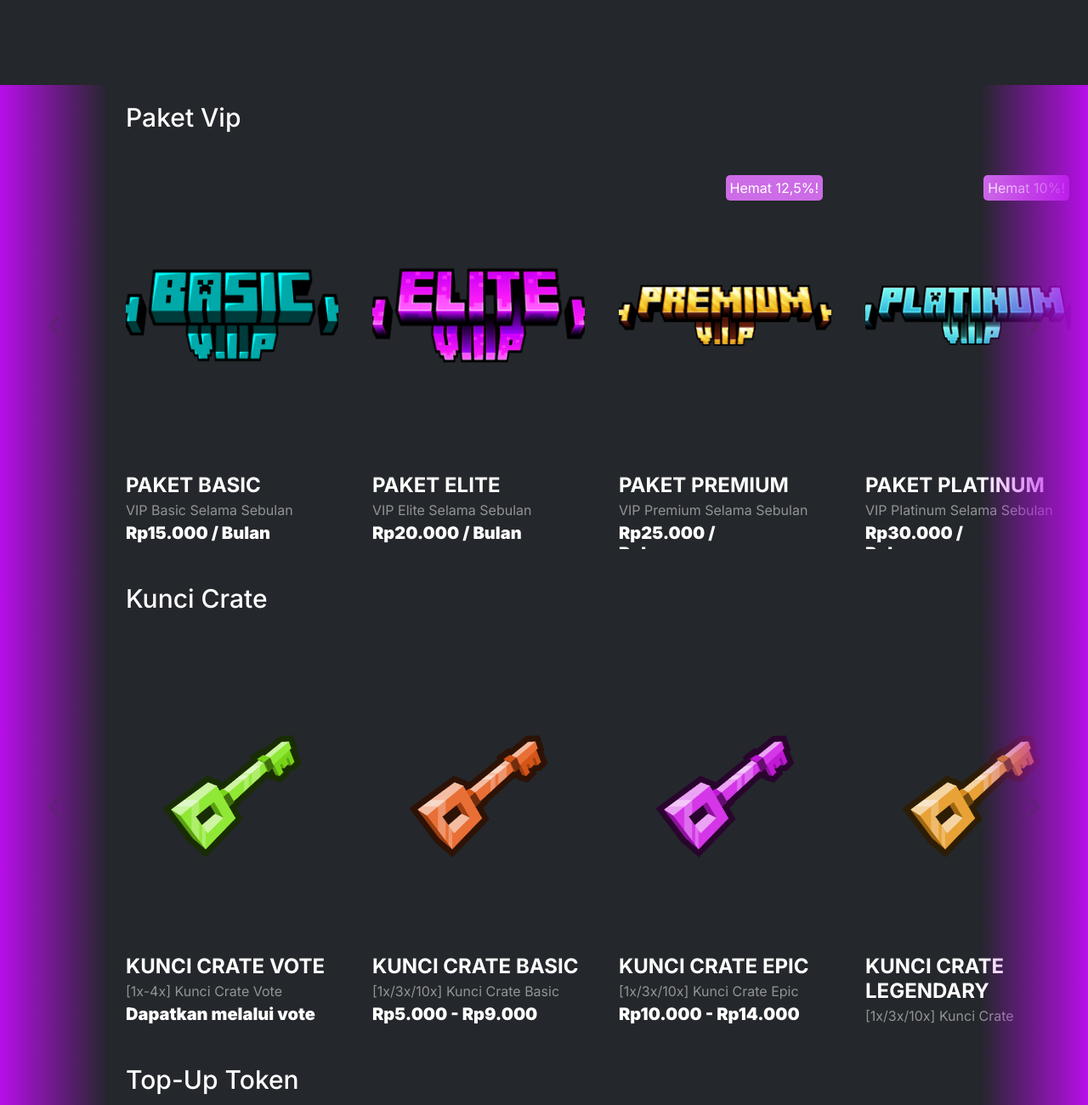
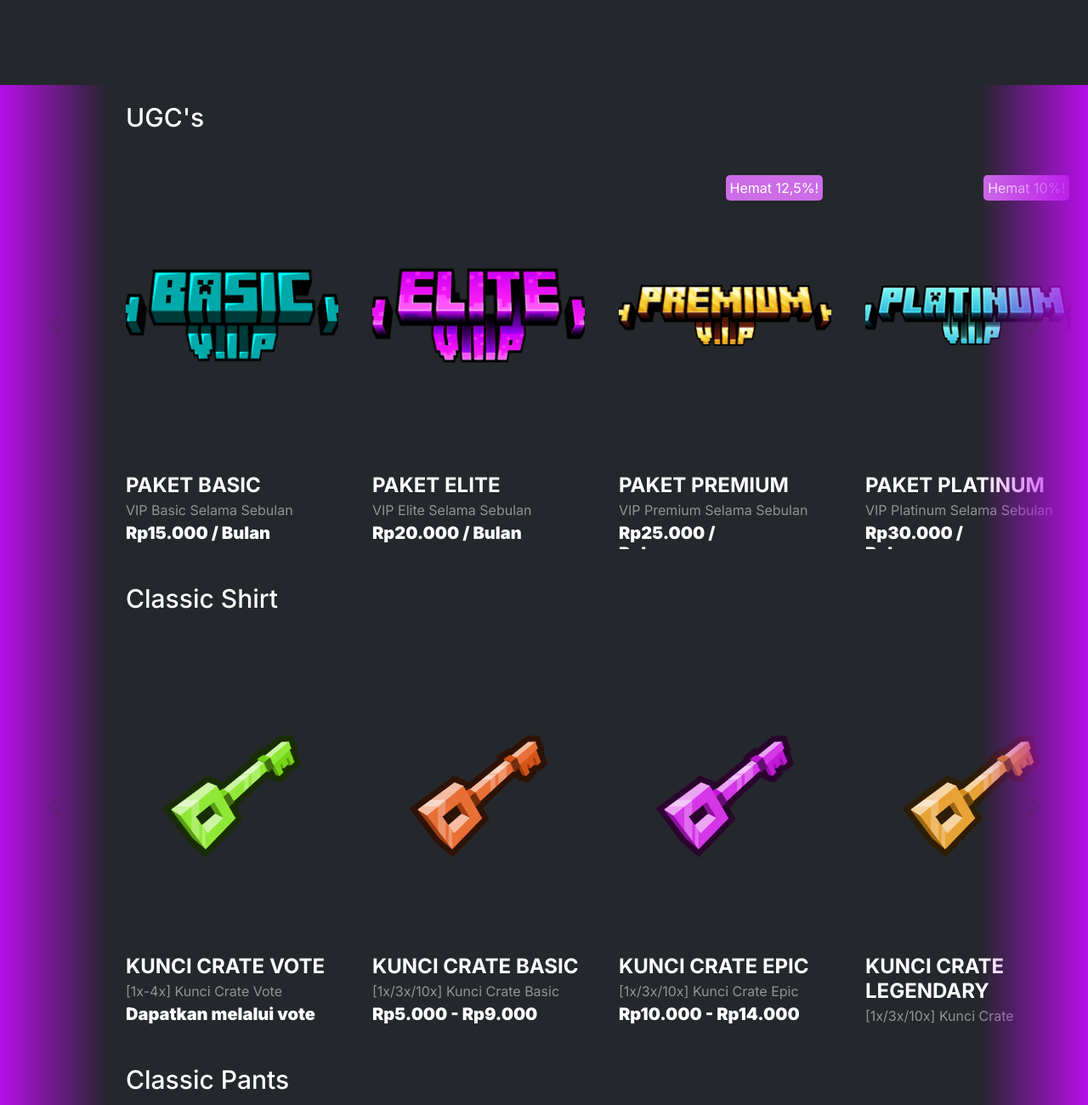
Before and after one commit to Rutinitas-Pemain-Roblox/rprid, a plain HTML site: page store.html in a window 1280 px wide. Shown: the part 560-1860 px from the top of the page at 85% size. Drawn offline with Linux system fonts and the light colour scheme; files whose address does not match are found by name.

Commit message:
Update store.html

```diff
--- a/store.html
+++ b/store.html
@@ -44,7 +44,7 @@
   <section id="header">
     <div class="content">
       <div class="info">
-        <p class="minecraft-server-ip">slime.skyes.id:7026</p>
+        <p class="minecraft-server-ip"></p>
         <h1 class="title">Ini adalah <span>Toko</span> kami</h1>
       </div>
       <p class="description">
@@ -60,7 +60,7 @@
   </section>
 
   <section class="product">
-        <h2 class="product-category">paket vip</h2>
+        <h2 class="product-category">UGC's</h2>
         <button class="pre-btn"><img src="images/arrow.png" alt=""></button>
         <button class="nxt-btn"><img src="images/arrow.png" alt=""></button>
         <div class="product-container">
@@ -121,7 +121,7 @@
         </div>
     </section>
       <section class="product">
-        <h2 class="product-category">kunci crate</h2>
+        <h2 class="product-category">Classic Shirt</h2>
         <button class="pre-btn"><img src="images/arrow.png" alt=""></button>
         <button class="nxt-btn"><img src="images/arrow.png" alt=""></button>
             <div class="product-container">
@@ -168,7 +168,7 @@
         </div>
     </section>
       <section class="product">
-        <h2 class="product-category">top-up token</h2>
+        <h2 class="product-category">Classic Pants</h2>
         <button class="pre-btn"><img src="images/arrow.png" alt=""></button>
         <button class="nxt-btn"><img src="images/arrow.png" alt=""></button>
         <div class="product-container">
```
